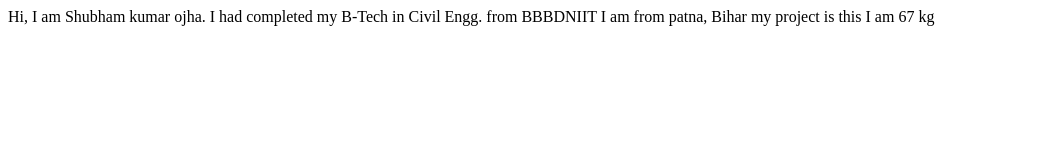
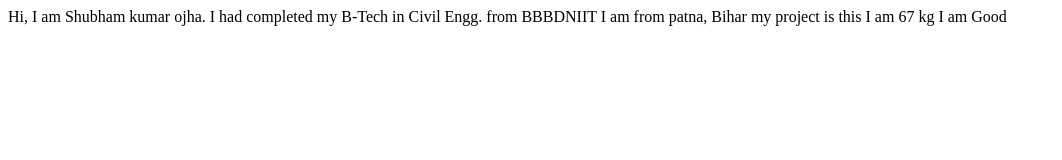
Before and after one commit to ozzall/README.MD, a plain HTML site: page index.html in a window 1280 px wide. Shown: the whole page, without its empty margins (0-1062 px from the left). Drawn offline with Linux system fonts and the light colour scheme.

Commit message:
docs: update index.html

```diff
--- a/index.html
+++ b/index.html
@@ -12,5 +12,6 @@
     I am from patna, Bihar
     my project is this
     I am 67 kg
+    I am Good
 </body>
 </html>
```
Also changed, not shown: 1 other file.
